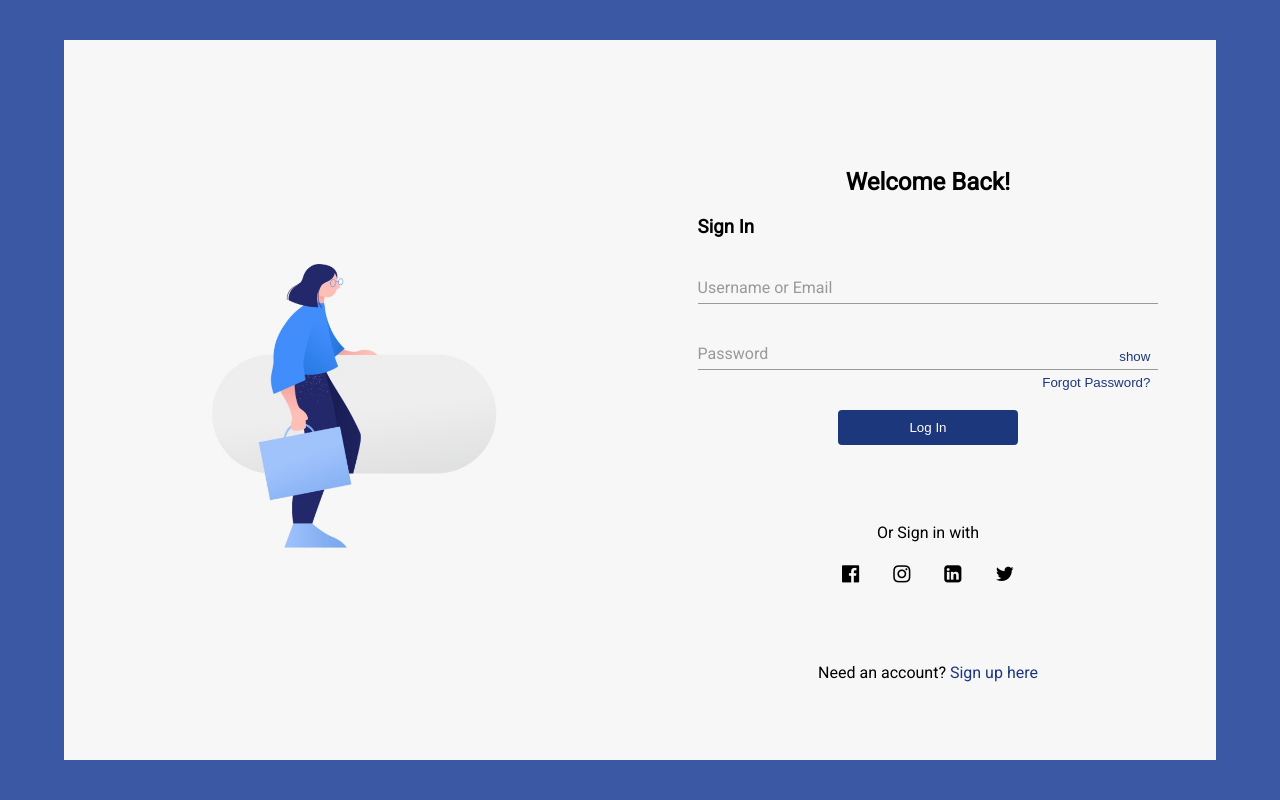
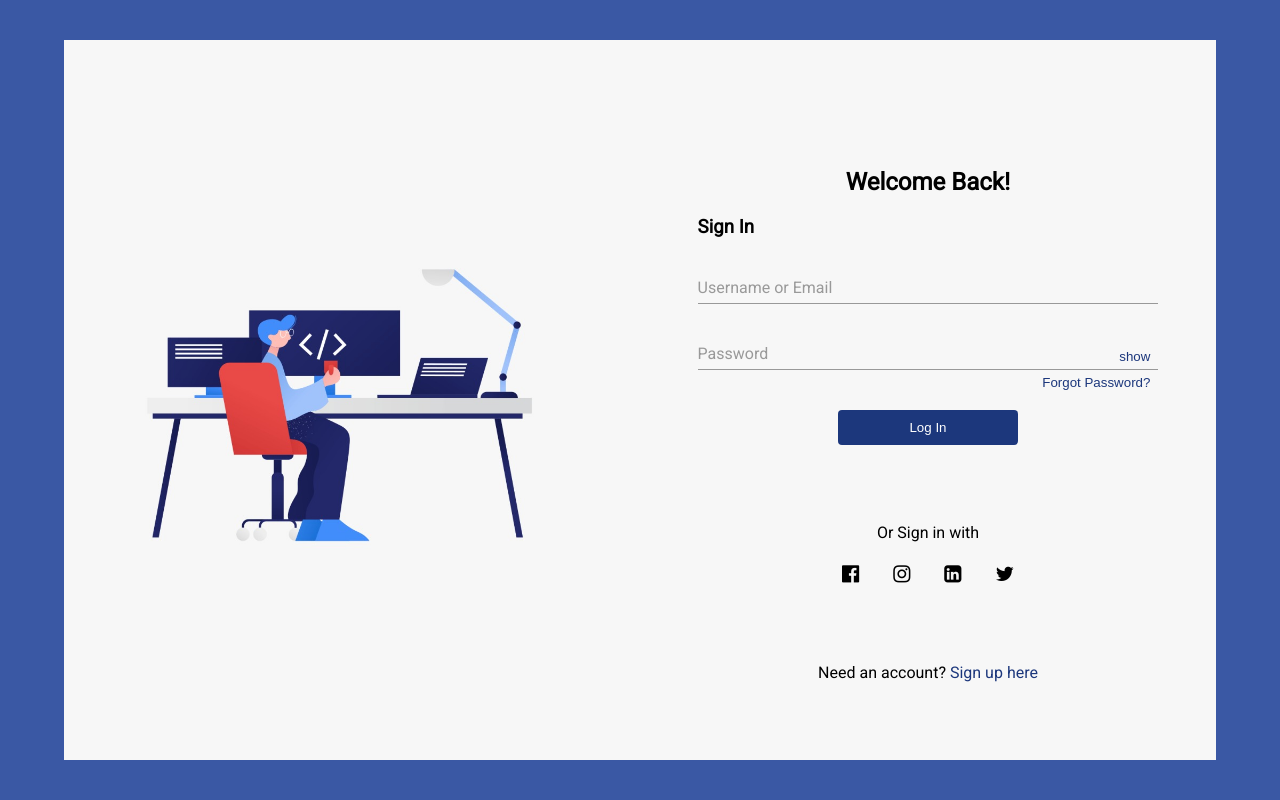
Before and after one commit to TEAM-101/Login_Page, a PHP site: page /index.php in a window 1280 px wide. Run offline with PHP 8.4, Linux system fonts and the light colour scheme.

Commit message:
updated index.php

```diff
--- a/HNG Task 1/index.php
+++ b/HNG Task 1/index.php
@@ -13,7 +13,7 @@
     <meta http-equiv="X-UA-Compatible" content="ie=edge">
     <link href="https://fonts.googleapis.com/css?family=Roboto&display=swap" rel="stylesheet">
     <link rel="stylesheet" href="./css/font-awesome-4.7.0/css/font-awesome.min.css">
-    <link rel="stylesheet" href="./css/sign-in.css">
+    <link rel="stylesheet" href="./css/style.css">
     <title>Log In Page</title>
 </head>
 
@@ -51,7 +51,7 @@
                     <a href="#"><i class="fa fa-twitter" aria-hidden="true"></i></a>
                 </div>
 
-                <p class="need">Need an account? <a href="./pages/sign up.html">Sign up here</a></p>
+                <p class="need">Need an account? <a href="#">Sign up here</a></p>
             </div>
         </section>
     </main>
```
